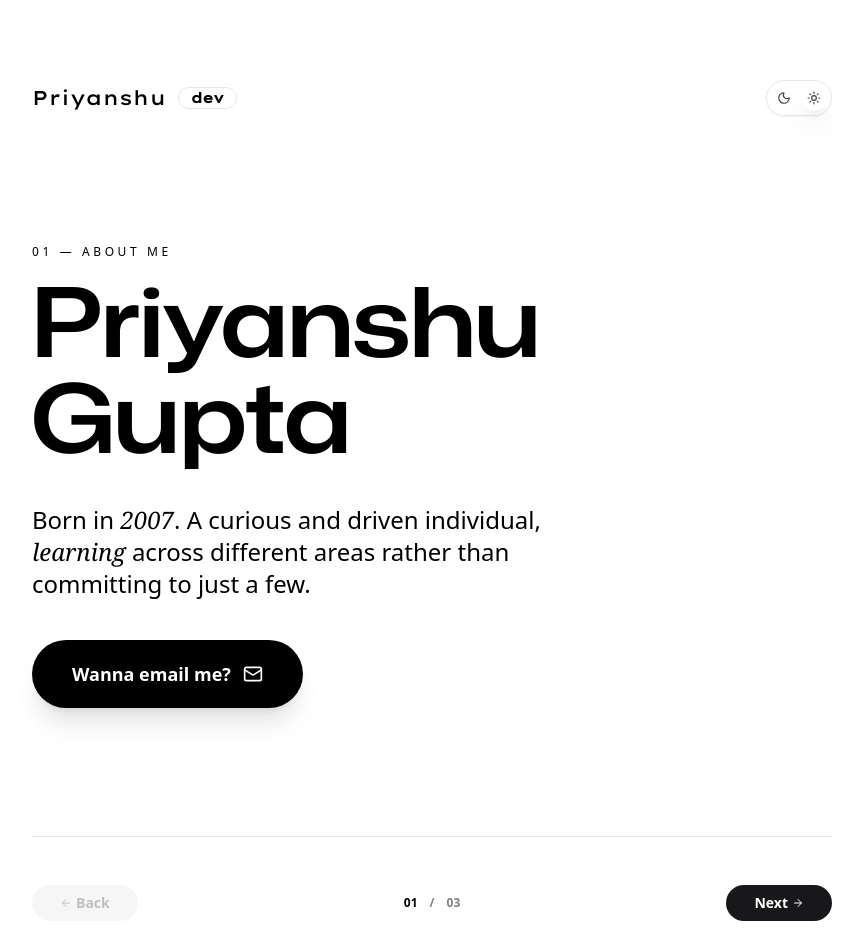
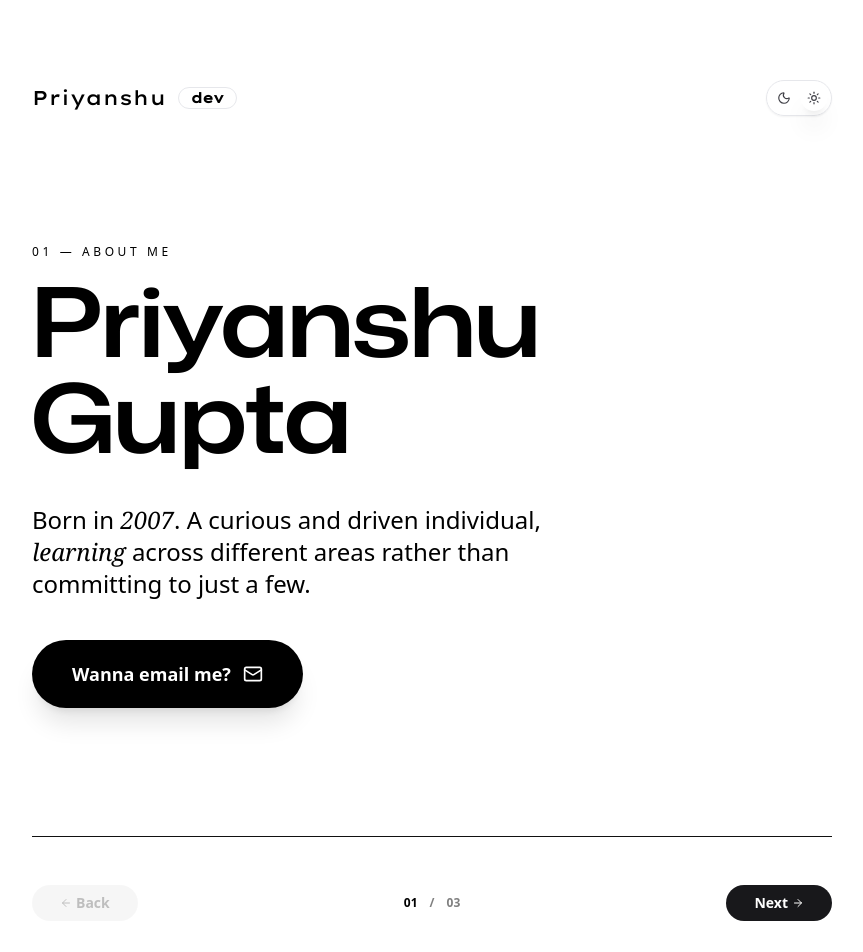
Before and after one commit to Priyansxu/Priyanshu, a Next.js app: page / in a window 1280 px wide. Shown: the top 952 px of the page, without its empty margins (208-1071 px from the left). Built offline with nearby package versions, Linux system fonts and the light colour scheme.

Commit message:
Update page.js

```diff
--- a/app/page.js
+++ b/app/page.js
@@ -157,14 +157,14 @@ export default function Page() {
           </AnimatePresence>
         </section>
 
-        <footer className="mt-24 md:mt-32 flex items-center justify-between border-t border-border pt-12">
+        <footer className="mt-24 md:mt-32 flex items-center justify-between border-t border-[#111111] pt-12">
           <button
             onClick={() => {
               setPage((p) => Math.max(p - 1, 0))
               setSocialExpanded(false)
             }}
             disabled={page === 0}
-            className="flex items-center gap-1 px-7 py-2 rounded-3xl text-sm font-bold bg-[#EEEEEE] text-[#7F7F7F] dark:bg-zinc-800 dark:text-zinc-400 disabled:opacity-50"
+            className="flex items-center gap-1 px-7 py-2 rounded-3xl text-sm font-bold bg-[#EEEEEE] text-[#7F7F7F] dark:bg-[#141414] dark:text-[#515055] disabled:opacity-50"
           >
             <ArrowLeft className="w-3 h-3" />
             Back
```
